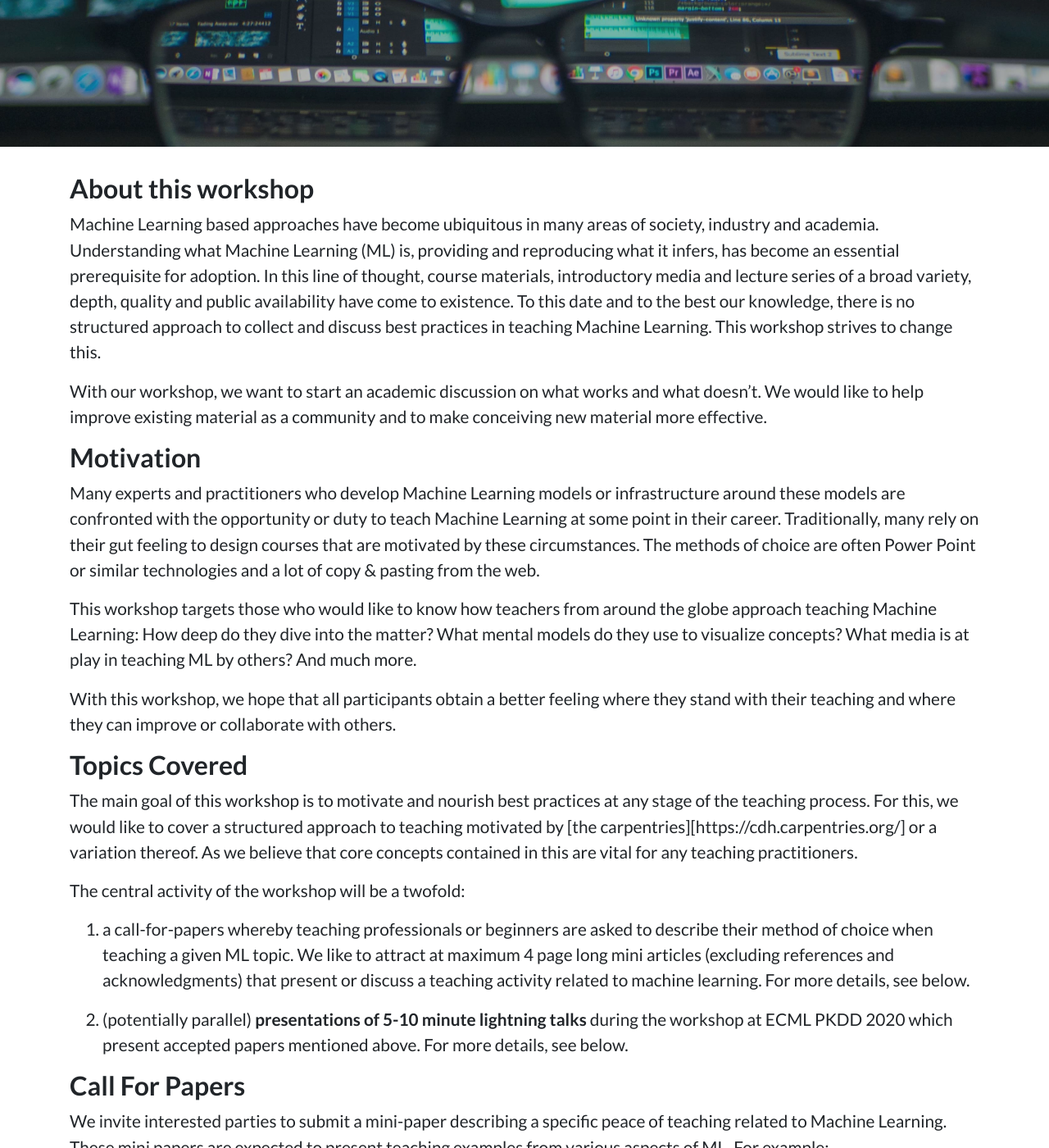
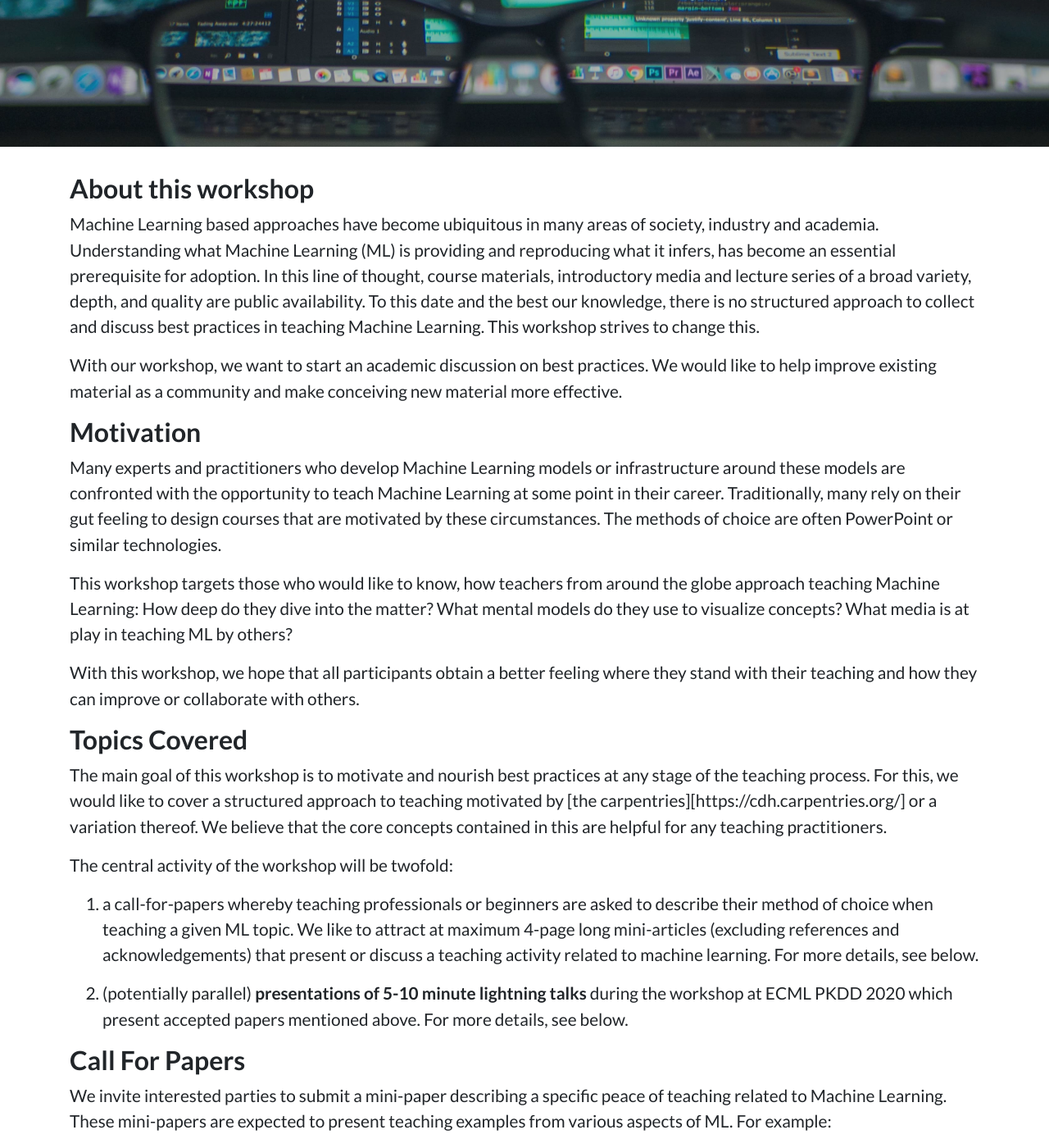
Before and after one commit to teaching-ml/2020, a Jekyll site: the page built from index.md, in a window 1280 px wide and 1400 px high, scrolled down 493 px. Shown: the whole window at 82% size. Built offline with Jekyll 4.4.1, drawn with Linux system fonts in a browser that asks for light colours; some of the changed text lies outside the part shown.

Commit message:
wording fixed

```diff
--- a/index.md
+++ b/index.md
@@ -5,49 +5,48 @@ title: 'Teaching ML @ ECML-PKDD 2020'
 
 ## About this workshop
 
-Machine Learning based approaches have become ubiquitous in many areas of society, industry and academia. Understanding what Machine Learning (ML) is, providing and reproducing what it infers, has become an essential prerequisite for adoption. In this line of thought, course materials, introductory media and lecture series of a broad variety, depth, quality and public availability have come to existence. To this date and to the best our knowledge, there is no structured approach to collect and discuss best practices in teaching Machine Learning. This workshop strives to change this.
+Machine Learning based approaches have become ubiquitous in many areas of society, industry and academia. Understanding what Machine Learning (ML) is providing and reproducing what it infers, has become an essential prerequisite for adoption. In this line of thought, course materials, introductory media and lecture series of a broad variety, depth, and quality are public availability. To this date and the best our knowledge, there is no structured approach to collect and discuss best practices in teaching Machine Learning. This workshop strives to change this.
 
-With our workshop, we want to start an academic discussion on what works and what doesn't. We would like to help improve existing material as a community and to make conceiving new material more effective.
+With our workshop, we want to start an academic discussion on best practices. We would like to help improve existing material as a community and make conceiving new material more effective.
 
 ## Motivation
 
-Many experts and practitioners who develop Machine Learning models or infrastructure around these models are confronted with the opportunity or duty to teach Machine Learning at some point in their career. Traditionally, many  rely on their gut feeling to design courses that are motivated by these circumstances. The methods of choice are often Power Point or similar technologies and a lot of copy & pasting from the web.
+Many experts and practitioners who develop Machine Learning models or infrastructure around these models are confronted with the opportunity to teach Machine Learning at some point in their career. Traditionally, many rely on their gut feeling to design courses that are motivated by these circumstances. The methods of choice are often PowerPoint or similar technologies.
 
-This workshop targets those who would like to know how teachers from around the globe approach teaching Machine Learning: How deep do they dive into the matter? What mental models do they use to visualize concepts? What media is at play in teaching ML by others? And much more.
+This workshop targets those who would like to know, how teachers from around the globe approach teaching Machine Learning: How deep do they dive into the matter? What mental models do they use to visualize concepts? What media is at play in teaching ML by others?
 
-With this workshop, we hope that all participants obtain a better feeling where they stand with their teaching and where they can improve or collaborate with others.
+With this workshop, we hope that all participants obtain a better feeling where they stand with their teaching and how they can improve or collaborate with others.
 
 ## Topics Covered
 
-The main goal of this workshop is to motivate and nourish best practices at any stage of the teaching process. For this, we would like to cover a structured approach to teaching motivated by [the carpentries][https://cdh.carpentries.org/] or a variation thereof. As we believe that core concepts contained in this are vital for any teaching practitioners.
+The main goal of this workshop is to motivate and nourish best practices at any stage of the teaching process. For this, we would like to cover a structured approach to teaching motivated by [the carpentries][https://cdh.carpentries.org/] or a variation thereof. We believe that the core concepts contained in this are helpful for any teaching practitioners.
 
-The central activity of the workshop will be a twofold:
+The central activity of the workshop will be twofold:
 
-1. a call-for-papers whereby teaching professionals or beginners are asked to describe their method of choice when teaching a given ML topic. We like to attract at maximum 4 page long mini articles (excluding references and acknowledgments) that present or discuss a teaching activity related to machine learning. For more details, see below.
+1. a call-for-papers whereby teaching professionals or beginners are asked to describe their method of choice when teaching a given ML topic. We like to attract at maximum 4-page long mini-articles (excluding references and acknowledgements) that present or discuss a teaching activity related to machine learning. For more details, see below.
 
 2. (potentially parallel) **presentations of 5-10 minute lightning talks** during the workshop at ECML PKDD 2020 which present accepted papers mentioned above. For more details, see below.
 
 ## Call For Papers
 
-We invite interested parties to submit a mini-paper describing a specific peace of teaching related to Machine Learning. These mini papers are expected to present teaching examples from various aspects of ML. For example:
+We invite interested parties to submit a mini-paper describing a specific peace of teaching related to Machine Learning. These mini-papers are expected to present teaching examples from various aspects of ML. For example:
 
-* a demo of how to teach back-propagation
-* expectation management for non-computer science learners of ML
-* a discussion of an instructive data set for teaching Convolutional Neural Networks
-* an interactive web application to play with parameters of a classifier (SVM, CNN, MLP, ...)
-* a teaching metaphor to illustrate time series prediction
-* how does bagging work?
-* how can training a Deep Neural Network be parallized?
-* an (interactive) visualization of stochastic gradient decent
-* ...
+* A demo of how to teach back-propagation
+* Expectation management for non-computer science learners of ML
+* A discussion of an instructive data set for teaching Convolutional Neural Networks
+* An interactive web application to play with parameters of a classifier (SVM, CNN, MLP, ...)
+* A teaching metaphor to illustrate time series prediction
+* How does bagging work?
+* How can training process of a Deep Neural Network be parallelized?
+* An (interactive) visualization of stochastic gradient descent
 
 Each paper is kindly asked to answer at least the following questions (if applicable):
 
-* what is the target audience?
-* what is the expected skill set of the target audience?
-* what are the key questions your approach wants to answer?
-* what are the teaching objectives?
-* what are key points you wish to address?
+* Who is the target audience?
+* What is the expected skill set of the target audience?
+* What are the key questions your approach wants to answer?
+* What are the teaching objectives?
+* What are key points you wish to address?
 
 ### Paper Format
 
@@ -73,7 +72,7 @@ Each submitted paper will be reviewed publicly by at least two experienced machi
 
 ### Preface
 
-To prepare for the workshop, we plan a series of online events and talks prior to the conference. Please stay tuned to find out more in due course.
+To prepare for the workshop, we plan a series of online events and talks before the conference. Please stay tuned to find out more in due course.
 
 | Date | Title                                          | Speaker             |
 | :--      | :--                                            | :--                 |
@@ -102,4 +101,4 @@ The timing of the above is tentative as it will crucially depend on the venue an
 
 ## Questions, Concerns or Feedback
 
-We are happy to hear from you regarding your questions, concerns or feedback. Please do so by opening an issue [here](repo) or [contact us](mailto:p.steinbach@hzdr.de).
+We are happy to hear from you regarding your questions, concerns or feedback. Please do so by opening an issue [here](https://github.com/teaching-ml/2020/) or [contact us](mailto:p.steinbach@hzdr.de).
```
Also changed, not shown: other parts of index.md (+2 -2 lines).
